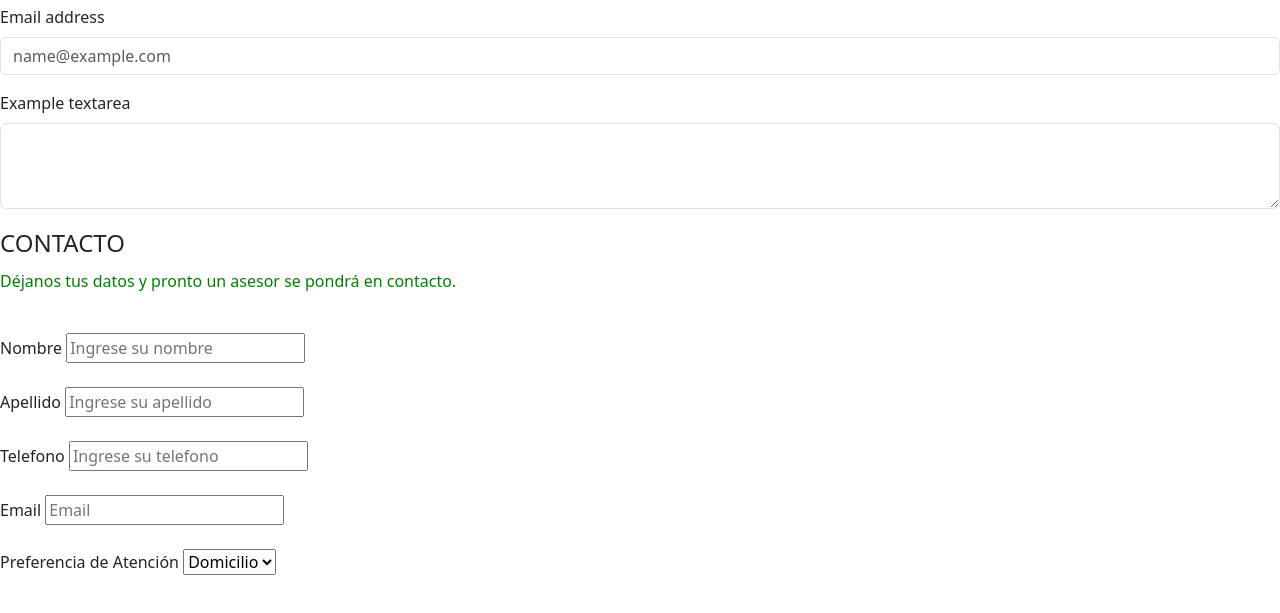
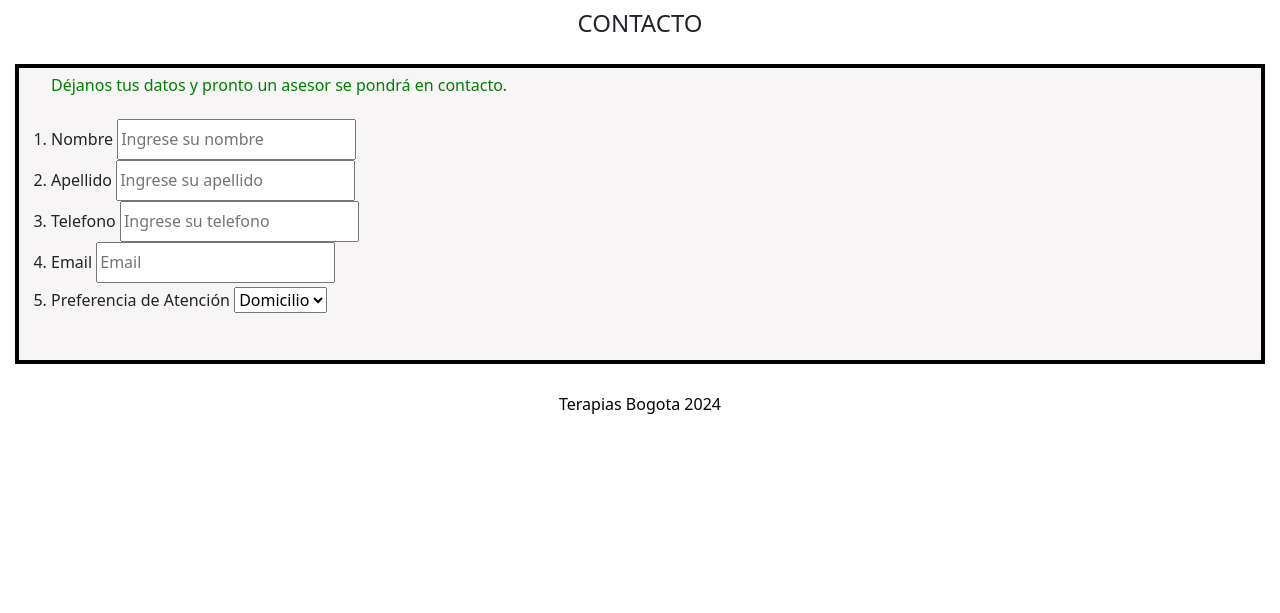
Before and after one commit to Andma2020/PreEntrega2-Mantilla, a plain HTML site: page pages/contacto.html in a window 1280 px wide. Shown: the part 103-716 px from the top of the page. Drawn offline with Linux system fonts and the light colour scheme; files whose address does not match are found by name.

Commit message:
new update

```diff
--- a/css/style.css
+++ b/css/style.css
@@ -239,6 +239,20 @@ body {
         float: left;
     }
 
+    .form .contacto .form1 {
+        background-color: rgb(247, 245, 245);
+        border: 4px solid black;
+        width: 1250px;
+        height: 300px;
+        margin: 15px;
+        text-align: left;
+        line-height: 35px;
+        float: left;
+    }
+
+    legend{
+        text-align: center;
+    }
 
 
 /*
--- a/pages/contacto.html
+++ b/pages/contacto.html
@@ -11,60 +11,41 @@
 </head>
 
 <body>
-     <div id="container">
-          <header>
-               <h1>TERAPIAS BOGOTA</h1>
-          </header>
-     </div>
-     <nav>
-          <section class="main-section" id="section">
-               <form action="">
 
-                    <div class="mb-3">
-                         <label for="exampleFormControlInput1" class="form-label">Email address</label>
-                         <input type="email" class="form-control" id="exampleFormControlInput1" placeholder="name@example.com">
-                       </div>
-                       <div class="mb-3">
-                         <label for="exampleFormControlTextarea1" class="form-label">Example textarea</label>
-                         <textarea class="form-control" id="exampleFormControlTextarea1" rows="3"></textarea>
-                       </div>
+     <header>
+          <h1>TERAPIAS BOGOTA</h1>
+     </header>
+
+     <section class="main-section">
 
 
-                    <fieldset>
-                         <legend>CONTACTO</legend>
+          <legend>CONTACTO</legend>
+          <form class="form" action="form">
+               <div class="contacto">
+                    <ol class="form1" type="">
+                         <p>Déjanos tus datos y pronto un asesor se pondrá en contacto. </p>
+                         <li><label for="nombre">Nombre</label> <input type="text" name="nombre" id="nombre"
+                                   placeholder="Ingrese su nombre"></li>
+                         <li><label for="apellido">Apellido</label> <input type="text" name="apellido" id="apellido"
+                                   placeholder="Ingrese su apellido"></li>
+                         <li><label for="telefono">Telefono</label> <input type="text" name="telefono" id="telefono"
+                                   placeholder="Ingrese su telefono"></li>
+                         <li><label for="email">Email</label> <input type="text" name="email" id="email"
+                                   placeholder="Email"></li>
+                         <li><label for="atención">Preferencia de Atención</label> <select name="atención"
+                                   id="atención">
+                                   <option value="atencion">Domicilio</option>
+                                   <option value="atencion">Sede</option>
+                              </select></li>
+                    </ol>
 
-                         <div class="box-model">
-                              <p>Déjanos tus datos y pronto un asesor se pondrá en contacto.</p>
-                         </div>
-
-                         <br>
-                         <label for="nombre">Nombre</label>
-                         <input type="text" name="nombre" id="nombre" placeholder="Ingrese su nombre">
-                         <br>
-                         <br>
-                         <label for="apellido">Apellido</label>
-                         <input type="text" name="apellido" id="apellido" placeholder="Ingrese su apellido">
-
-                         <br>
-                         <br>
-                         <label for="telefono">Telefono</label>
-                         <input type="text" name="telefono" id="telefono" placeholder="Ingrese su telefono">
-                         <br>
-                         <br>
-                         <label for="email">Email</label>
-                         <input type="text" name="email" id="email" placeholder="Email">
-
-                         <br>
-                         <br>
-                         <label for="atención">Preferencia de Atención</label>
-                         <select name="atención" id="atención">
-                              <option value="atencion">Domicilio</option>
-                              <option value="atencion">Sede</option>
+               </div>
+          </form>
 
 
-                    </fieldset>
-               </form>
-     </nav>
+
+
+
      </section>
 
      <footer id="footer"> Terapias Bogota 2024</footer>
```
